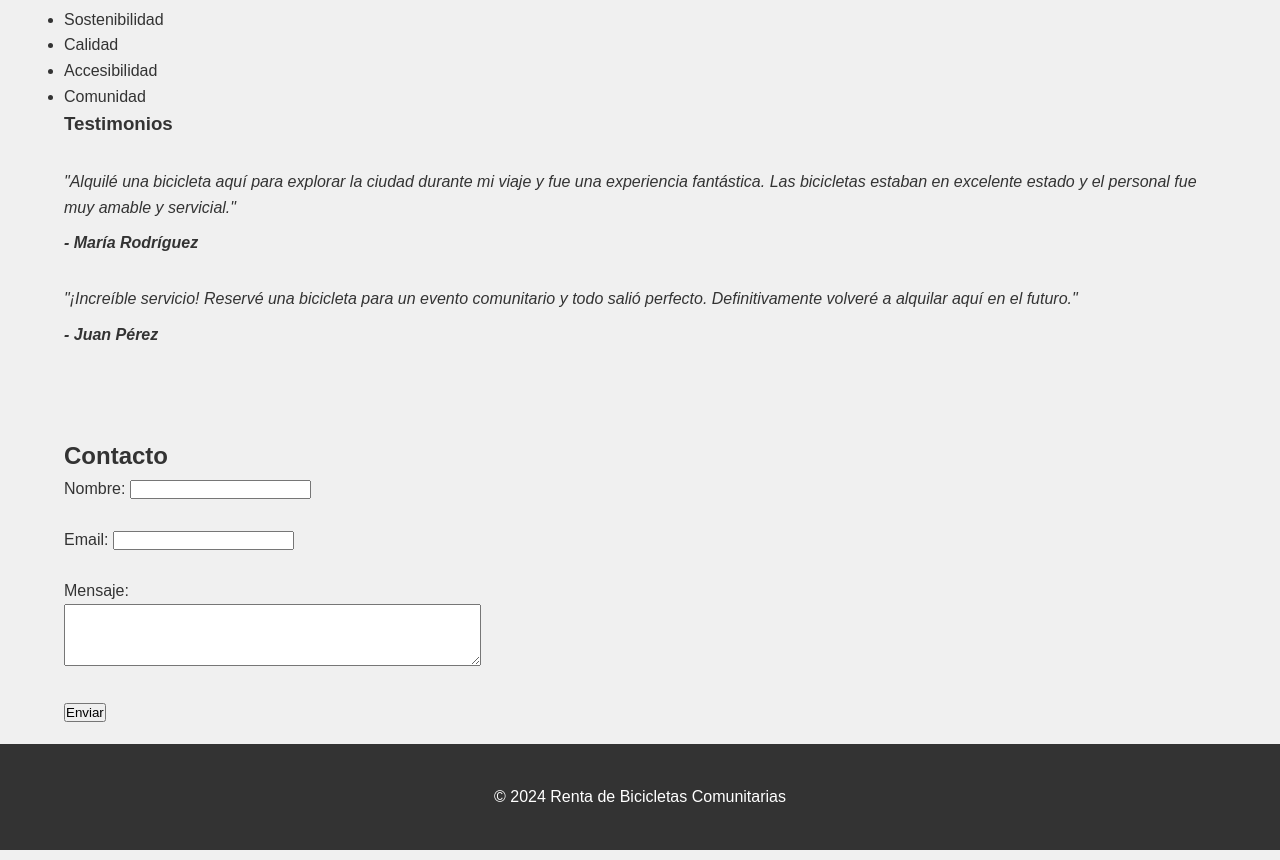
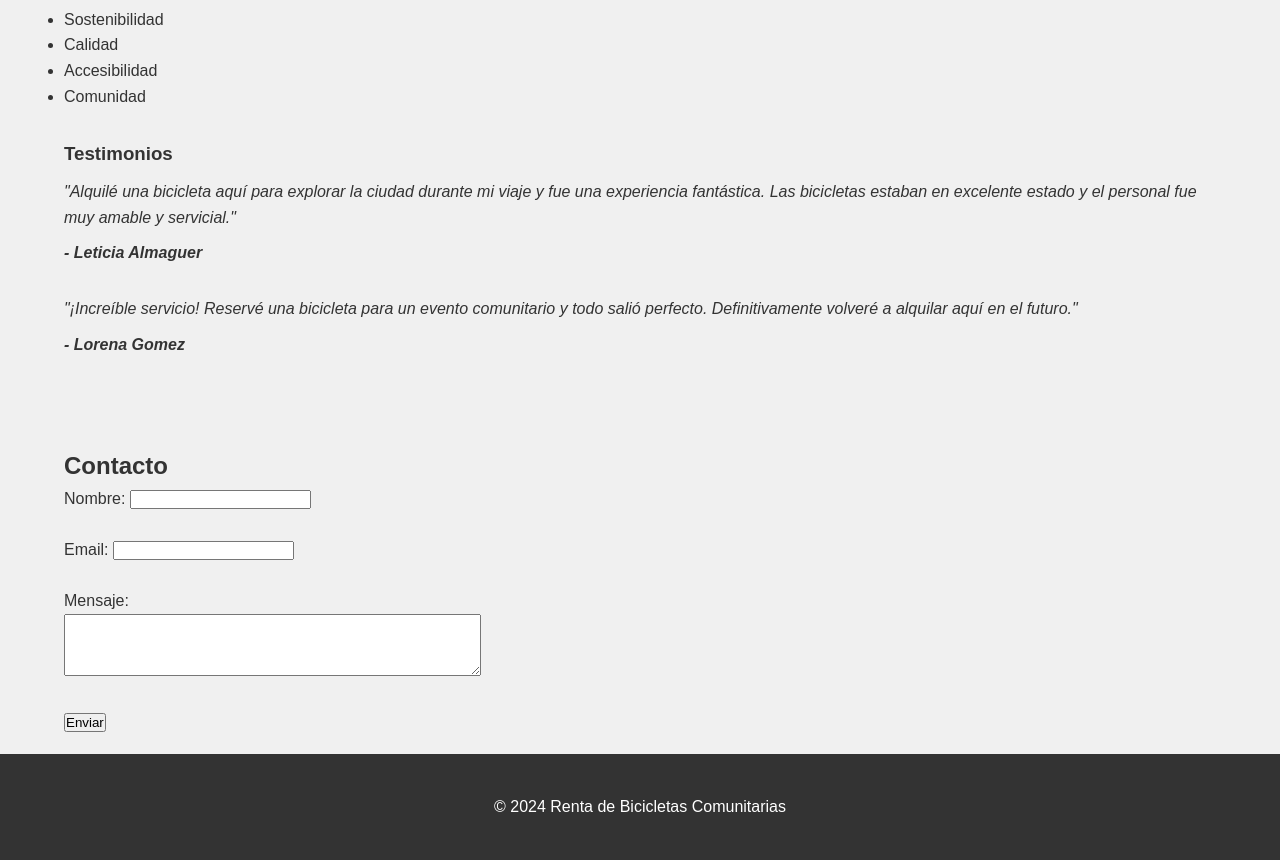
Before and after one commit to carlos-agostini/prototipo.github.io, a plain HTML site: page index.html in a window 1280 px wide. Shown: the part 2777-3637 px from the top of the page. Drawn offline with Linux system fonts and the light colour scheme.

Commit message:
Update index.html

```diff
--- a/index.html
+++ b/index.html
@@ -116,18 +116,18 @@
                     <li>Accesibilidad</li>
                     <li>Comunidad</li>
                 </ul>
-                <h3>Testimonios</h3>
                 <div class="testimonial">
+                    <h3>Testimonios</h3>
                     <blockquote>
                         "Alquilé una bicicleta aquí para explorar la ciudad durante mi viaje y fue una experiencia fantástica. Las bicicletas estaban en excelente estado y el personal fue muy amable y servicial."
                     </blockquote>
-                    <cite>- María Rodríguez</cite>
+                    <cite>- Leticia Almaguer</cite>
                 </div>
                 <div class="testimonial">
                     <blockquote>
                         "¡Increíble servicio! Reservé una bicicleta para un evento comunitario y todo salió perfecto. Definitivamente volveré a alquilar aquí en el futuro."
                     </blockquote>
-                    <cite>- Juan Pérez</cite>
+                    <cite>- Lorena Gomez</cite>
                 </div>
             </div>
         </section>
```
